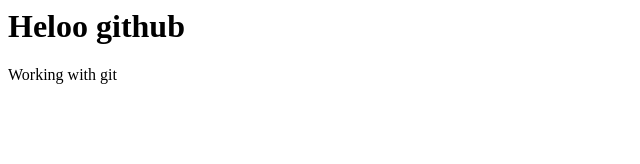
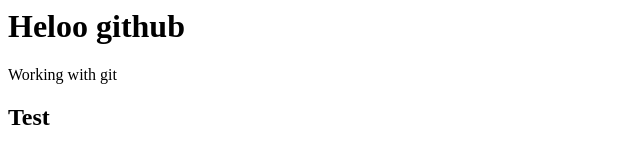
Before and after one commit to dotakaro/GitGithubMasterClass, a plain HTML site: page index.html in a window 1280 px wide. Shown: the full height of the page, 0-640 px from the left. Drawn offline with Linux system fonts and the light colour scheme.

Commit message:
Penambahan h2 :w

```diff
--- a/index.html
+++ b/index.html
@@ -2,3 +2,7 @@
 <div>
     <p>Working with git</p>
 </div>
+
+<h2>
+    Test
+</h2>
```
